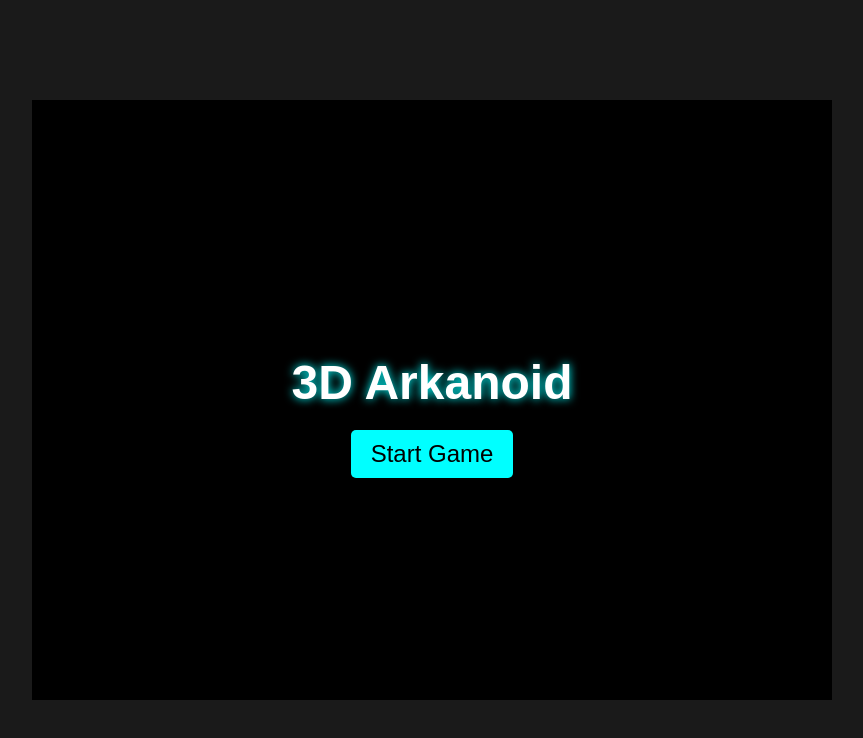
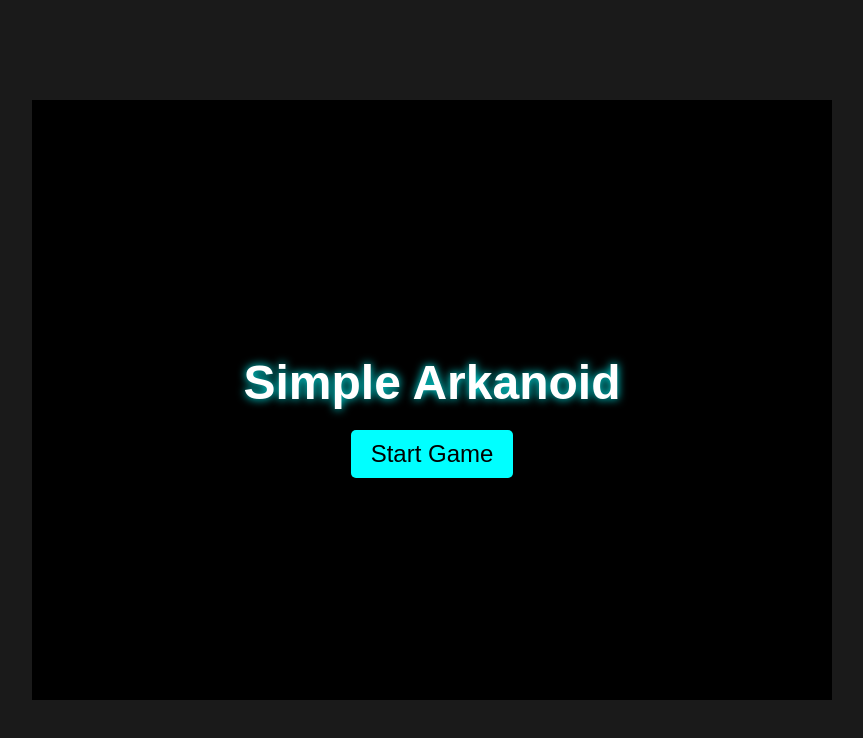
Before and after one commit to BranislavValacsay/JavaScript_Arkanoid_Clone, a plain HTML site: page index.html in a window 1280 px wide. Shown: the whole page, without its empty margins (208-1071 px from the left). Drawn offline with Linux system fonts and the light colour scheme.

Commit message:
change - name
game is simple and it should reflect its name as such. 3d effect is present, but it is not 3d per se. Hence changing title.

```diff
--- a/index.html
+++ b/index.html
@@ -9,7 +9,7 @@
 <body>
     <div id="game-container">
         <div id="menu-screen" class="screen">
-            <h1>3D Arkanoid</h1>
+            <h1>Simple Arkanoid</h1>
             <button id="start-button">Start Game</button>
         </div>
         <div id="game-screen" class="screen hidden">
```
